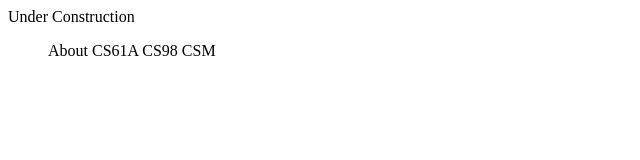
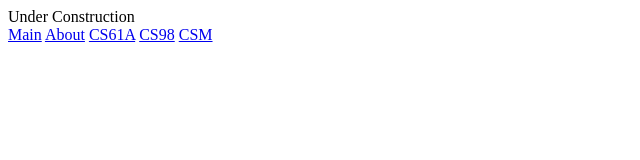
Before and after one commit to alfonsomartinez/alfonsomartinez.github.io, a plain HTML site: page index.html in a window 1280 px wide. Shown: the whole page, without its empty margins (0-640 px from the left). Drawn offline with Linux system fonts and the light colour scheme.

Commit message:
Revised List

```diff
--- a/index.html
+++ b/index.html
@@ -2,14 +2,15 @@
 <head>
     Under Construction
 </head>
+<div>
+  <a href="index.html">Main</a>
+  <a href="about.html">About</a>
+  <a href="cs61a.html">CS61A</a>
+  <a href="cs98.html">CS98</a>
+  <a href="csm.html">CSM</a>
+</div>
 
 <body>
-    <ul>
-    About
-    CS61A
-    CS98
-    CSM
-    </ul>
 </body>
 
 </html>
```
